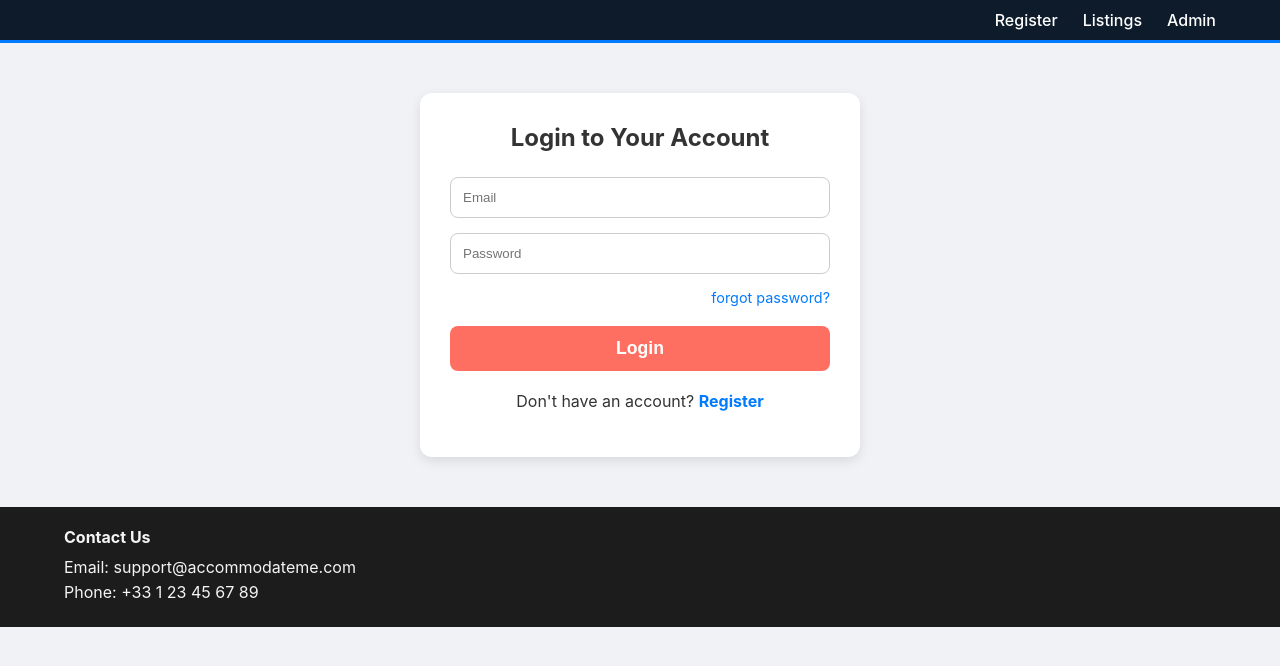
After one commit to Imshafishaik/stayease-pvt-ltd, a PHP site: page /auth/login.php in a window 1280 px wide. The commit adds this page. Shown: the top 666 px of the page. Run offline with PHP 8.4, Linux system fonts and the light colour scheme; some libraries are stand-ins or nearby versions.

Commit message:
login page setup done

```diff
--- /dev/null
+++ b/auth/login.php
@@ -0,0 +1,53 @@
+<?php
+require __DIR__ . "/../config/database.php";
+?>
+
+<!DOCTYPE html>
+<html lang="en">
+<head>
+    <meta charset="UTF-8">
+    <meta name="viewport" content="width=device-width, initial-scale=1.0">
+    <title>Login Page</title>
+    <link rel="stylesheet" href="../css/login.css">
+</head>
+<body>
+    <header>
+        <nav class="navbar">
+            <a href="signup.php" class="nav-link">Register</a>
+            <a href="#" class="nav-link">Listings</a>
+            <a href="#" class="nav-link">Admin</a>
+        </nav>
+    </header>
+    <main class="main-content">
+        <div class="forms-container">
+            <div class="form-column">
+                <div class="form-wrapper">
+                    <h2>Login to Your Account</h2>
+                    <form>
+                        <input type="email" placeholder="Email" required>
+                        <input type="password" placeholder="Password" required>
+                        <a href="#" class="forgot-password">forgot password?</a>
+                        <button type="submit" class="btn btn-login">Login</button>
+                    </form>
+                    <p class="switch-form">Don't have an account? <a href="Register.html">Register</a></p>
+                </div>
+            </div>
+        </div>
+    </main>
+
+    <footer>
+        <div class="footer-content">
+            <div class="contact-info">
+                <h4>Contact Us</h4>
+                <p>Email: support@accommodateme.com</p>
+                <p>Phone: +33 1 23 45 67 89</p>
+            </div>
+            <div class="social-icons">
+                <a href="#"><i class="fab fa-facebook-f"></i></a>
+                <a href="#"><i class="fab fa-twitter"></i></a>
+                <a href="#"><i class="fab fa-instagram"></i></a>
+            </div>
+        </div>
+    </footer>
+</body>
+</html>
--- a/login register page.css
+++ b/css/login.css
@@ -1,16 +1,15 @@
-/* 全局样式和字体设置 */
+
 body {
     font-family: -apple-system, BlinkMacSystemFont, 'Segoe UI', Roboto, Helvetica, Arial, sans-serif;
     margin: 0;
-    background-color: #f0f2f5; /* 淡灰色背景 */
+    background-color: #f0f2f5;
     color: #333;
 }
 
-/* 页眉样式 */
 header {
-    background-color: #0d1b2a; /* 深蓝色 */
+    background-color: #0d1b2a;
     padding: 10px 5%;
-    border-bottom: 3px solid #007BFF; /* 蓝色底边框 */
+    border-bottom: 3px solid #007BFF;
 }
 
 .navbar {
@@ -26,7 +25,6 @@ header {
     font-weight: 500;
 }
 
-/* 主内容和表单容器 */
 .main-content {
     display: flex;
     justify-content: center;
@@ -35,17 +33,17 @@ header {
 
 .forms-container {
     display: flex;
-    gap: 30px; /* 表单列之间的间距 */
+    gap: 30px;
     align-items: flex-start;
 }
 
 .form-column {
     display: flex;
     flex-direction: column;
-    gap: 30px; /* 同一列表单之间的间距 */
+    gap: 30px;
 }
 
-/* 表单通用样式 */
+
 .form-wrapper {
     background-color: white;
     padding: 30px;
@@ -62,7 +60,7 @@ header {
     color: #333;
 }
 
-/* 表单输入框和选择框 */
+
 form input[type="text"],
 form input[type="email"],
 form input[type="password"],
@@ -72,7 +70,7 @@ form select {
     margin-bottom: 15px;
     border: 1px solid #ccc;
     border-radius: 8px;
-    box-sizing: border-box; /* 让padding不影响宽度 */
+    box-sizing: border-box;
 }
 
 .forgot-password {
@@ -84,7 +82,7 @@ form select {
     text-decoration: none;
 }
 
-/* 按钮样式 */
+
 .btn {
     width: 100%;
     padding: 12px;
@@ -102,14 +100,14 @@ form select {
 }
 
 .btn-login {
-    background-color: #ff6f61; /* 橙色 */
+    background-color: #ff6f61;
 }
 
 .btn-register {
-    background-color: #48c9b0; /* 青绿色 */
+    background-color: #48c9b0;
 }
 
-/* 文件上传自定义样式 */
+
 .file-upload label {
     display: flex;
     justify-content: space-between;
@@ -127,7 +125,7 @@ form select {
     font-size: 1.2em;
 }
 
-/* 表单切换链接 */
+
 .switch-form {
     text-align: center;
     margin-top: 20px;
@@ -139,9 +137,9 @@ form select {
     font-weight: bold;
 }
 
-/* 页脚样式 */
+
 footer {
-    background-color: #1c1c1c; /* 深灰色 */
+    background-color: #1c1c1c;
     color: #f4f4f4;
     padding: 20px 5%;
 }
@@ -167,7 +165,6 @@ footer {
     text-decoration: none;
 }
 
-/* 响应式设计：在小屏幕上垂直堆叠表单 */
 @media (max-width: 900px) {
     .forms-container {
         flex-direction: column;
```
Also changed, not shown: auth/signup.php (added, +94 -0 lines), auth/forgotpass.php (added), common/footer.php (added), common/header.php (added).
